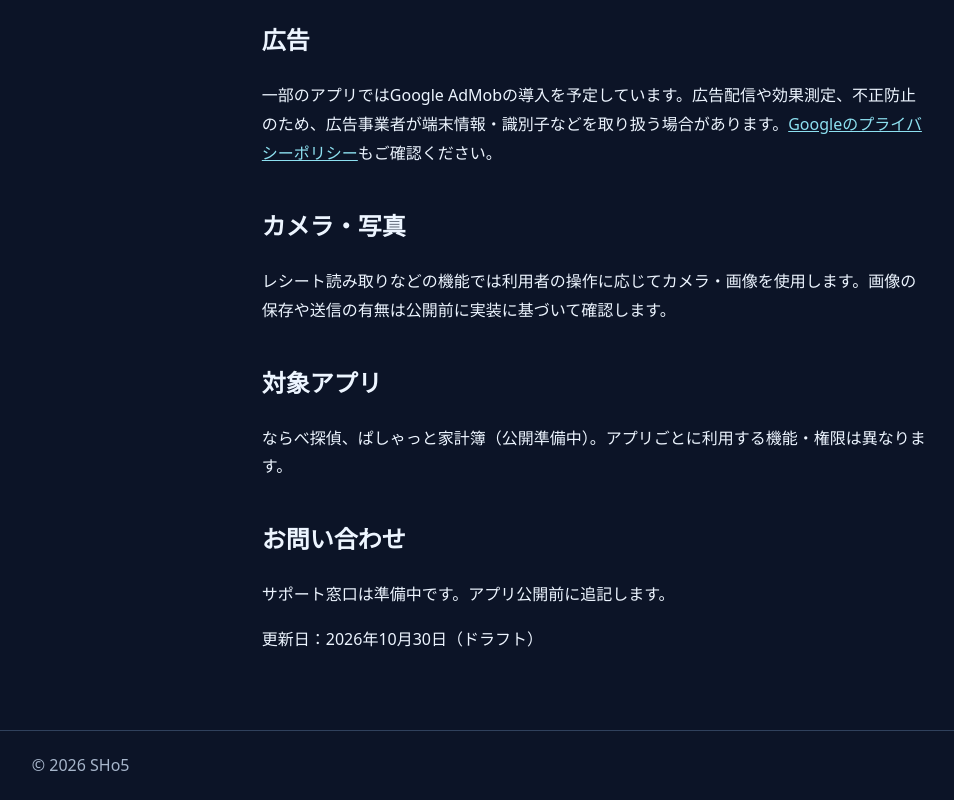
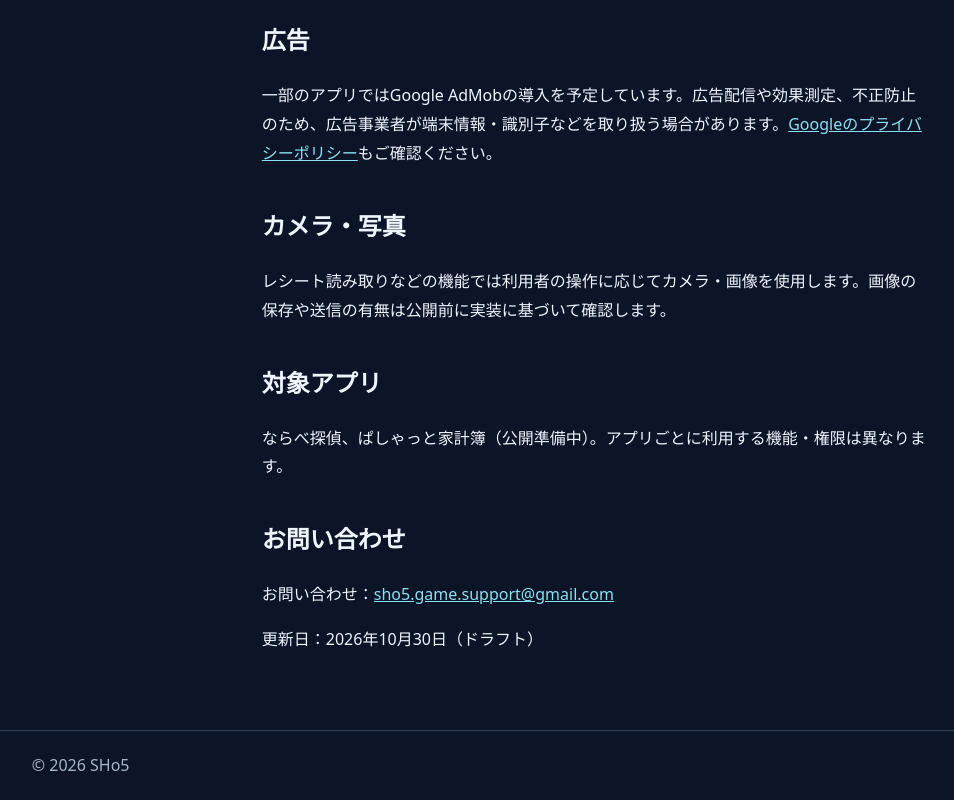
Before and after one commit to sho5game/sho5game.github.io, a plain HTML site: page privacy.html in a window 1280 px wide. Shown: the part 558-1358 px from the top of the page, without its empty margins (45-999 px from the left). Drawn offline with Linux system fonts and the light colour scheme.

Commit message:
Add SHo5 official support email

```diff
--- a/privacy.html
+++ b/privacy.html
@@ -1 +1 @@
-<!doctype html><html lang="ja"><meta charset="utf-8"><meta name="viewport" content="width=device-width,initial-scale=1"><title>プライバシーポリシー | SHo5</title><link rel="stylesheet" href="/style.css"><header><a class="brand" href="/">SHo5</a><a href="/">トップへ戻る</a></header><main class="policy"><h1>プライバシーポリシー</h1><p class="notice">公開準備中：アプリごとのデータ処理・広告設定について、最終ビルドと照合してから正式版に更新します。</p><p>SHo5は、ゲーム・アプリの利用者のプライバシーを大切にします。</p><h2>アプリ内データ</h2><p>各アプリの機能に必要なデータは原則として端末内で取り扱う設計です。実際の処理は各アプリの仕様に従います。</p><h2>広告</h2><p>一部のアプリではGoogle AdMobの導入を予定しています。広告配信や効果測定、不正防止のため、広告事業者が端末情報・識別子などを取り扱う場合があります。<a href="https://policies.google.com/privacy">Googleのプライバシーポリシー</a>もご確認ください。</p><h2>カメラ・写真</h2><p>レシート読み取りなどの機能では利用者の操作に応じてカメラ・画像を使用します。画像の保存や送信の有無は公開前に実装に基づいて確認します。</p><h2>対象アプリ</h2><p>ならべ探偵、ぱしゃっと家計簿（公開準備中）。アプリごとに利用する機能・権限は異なります。</p><h2>お問い合わせ</h2><p>サポート窓口は準備中です。アプリ公開前に追記します。</p><p>更新日：2026年10月30日（ドラフト）</p></main><footer>© 2026 SHo5</footer></html>
+<!doctype html><html lang="ja"><meta charset="utf-8"><meta name="viewport" content="width=device-width,initial-scale=1"><title>プライバシーポリシー | SHo5</title><link rel="stylesheet" href="/style.css"><header><a class="brand" href="/">SHo5</a><a href="/">トップへ戻る</a></header><main class="policy"><h1>プライバシーポリシー</h1><p class="notice">公開準備中：アプリごとのデータ処理・広告設定について、最終ビルドと照合してから正式版に更新します。</p><p>SHo5は、ゲーム・アプリの利用者のプライバシーを大切にします。</p><h2>アプリ内データ</h2><p>各アプリの機能に必要なデータは原則として端末内で取り扱う設計です。実際の処理は各アプリの仕様に従います。</p><h2>広告</h2><p>一部のアプリではGoogle AdMobの導入を予定しています。広告配信や効果測定、不正防止のため、広告事業者が端末情報・識別子などを取り扱う場合があります。<a href="https://policies.google.com/privacy">Googleのプライバシーポリシー</a>もご確認ください。</p><h2>カメラ・写真</h2><p>レシート読み取りなどの機能では利用者の操作に応じてカメラ・画像を使用します。画像の保存や送信の有無は公開前に実装に基づいて確認します。</p><h2>対象アプリ</h2><p>ならべ探偵、ぱしゃっと家計簿（公開準備中）。アプリごとに利用する機能・権限は異なります。</p><h2>お問い合わせ</h2><p>お問い合わせ：<a href="mailto:sho5.game.support@gmail.com">sho5.game.support@gmail.com</a></p><p>更新日：2026年10月30日（ドラフト）</p></main><footer>© 2026 SHo5</footer></html>
```
